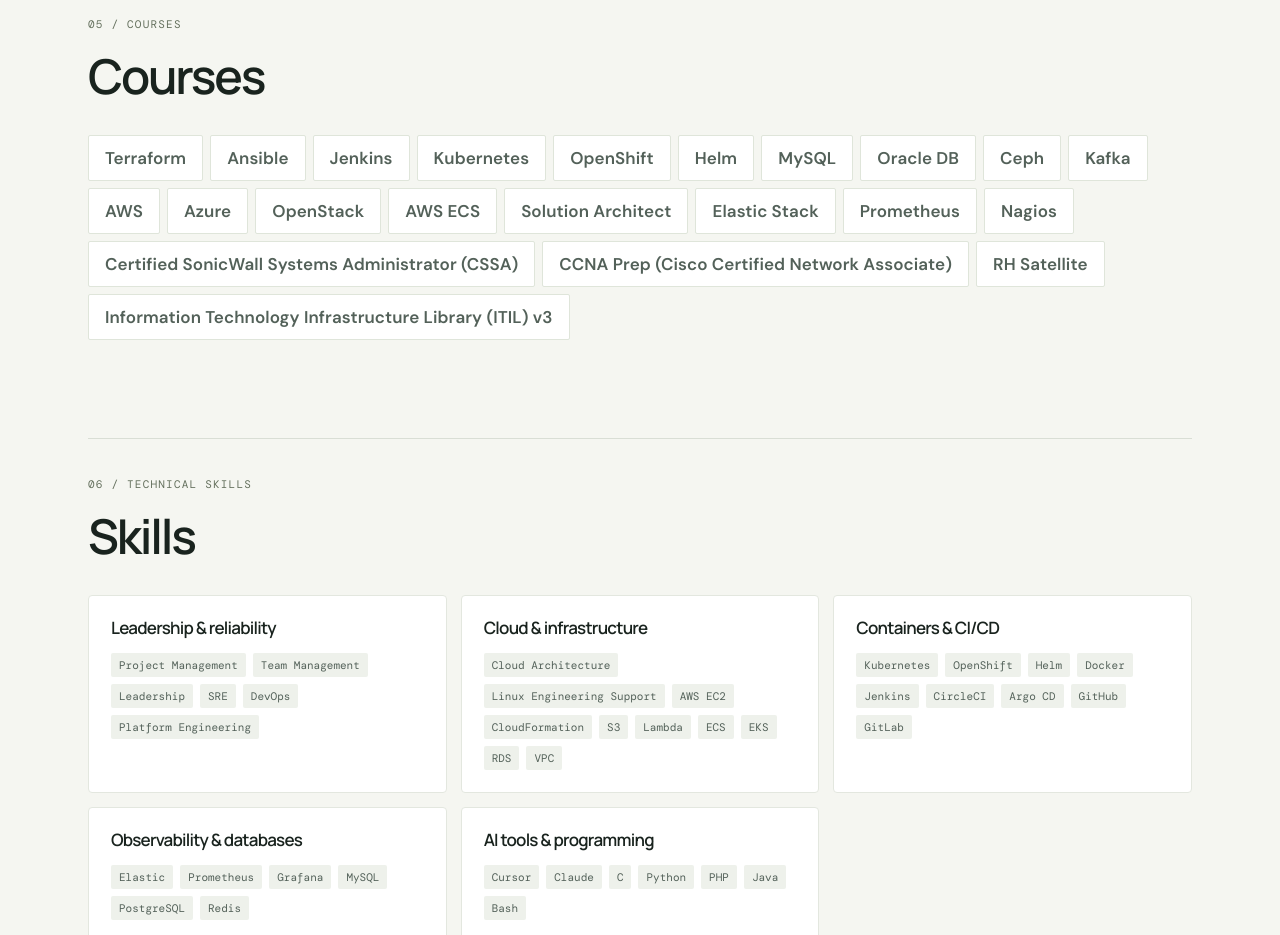
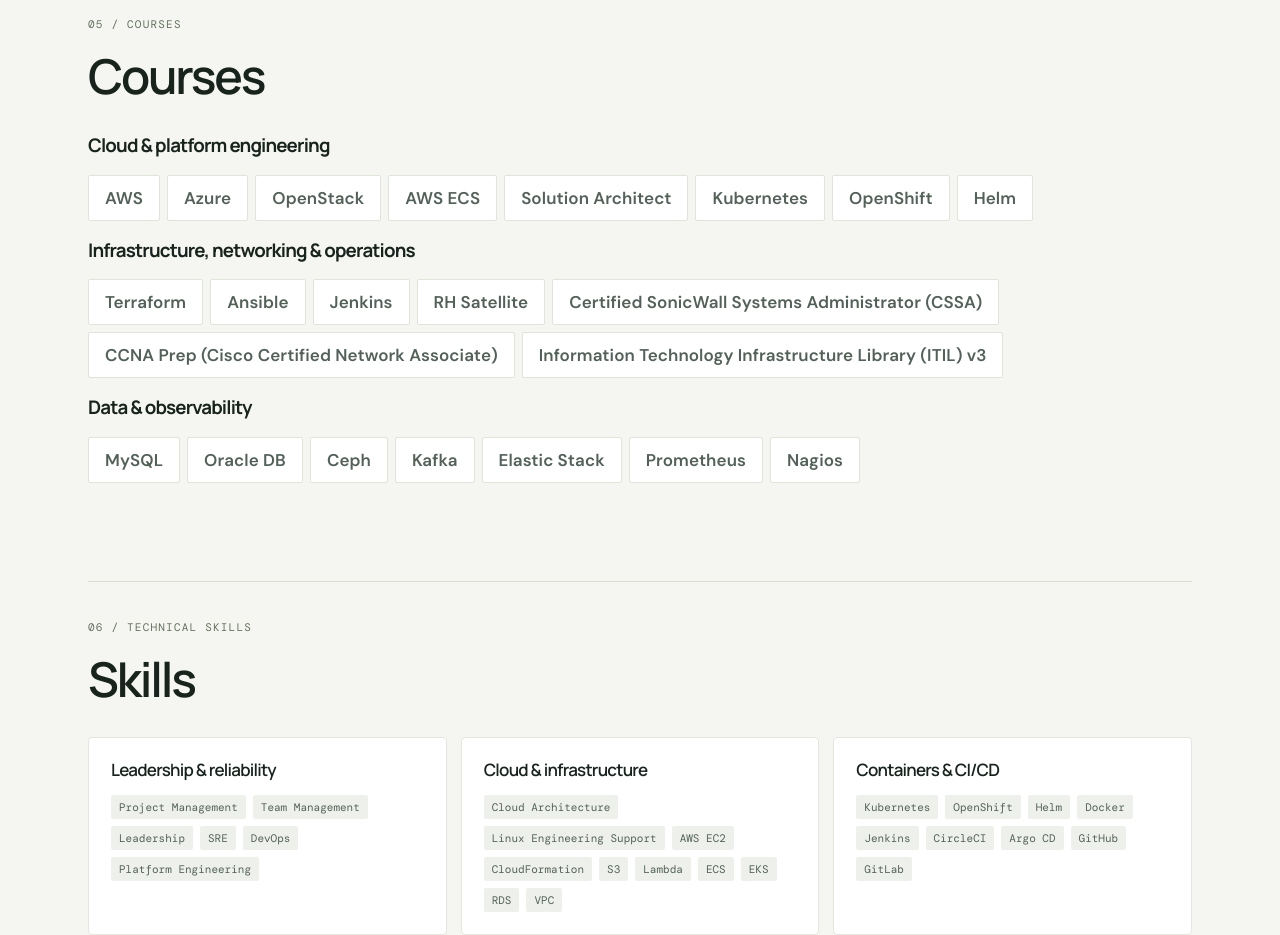
Before and after one commit to ivanht/portfolio, a plain HTML site: page index.html in a window 1280 px wide. Shown: the part 3560-4495 px from the top of the page. Drawn offline with nearby package versions, Linux system fonts and the light colour scheme.

Commit message:
Group courses by topic

```diff
--- a/index.html
+++ b/index.html
@@ -6,7 +6,7 @@
   <meta name="description" content="Selected cloud, platform engineering, reliability, and software projects.">
   <meta name="theme-color" content="#f5f6f1">
   <title>Selected Projects</title>
-  <link rel="stylesheet" href="styles.css?v=about-svg-left-20261127">
+  <link rel="stylesheet" href="styles.css?v=courses-grouped-20261127">
 </head>
 <body>
   <header class="site-header">
@@ -170,12 +170,26 @@
         <p class="eyebrow">05 / COURSES</p>
         <h2 id="courses-title">Courses</h2>
       </div>
-      <ul class="chips course-list" aria-label="Courses">
-        <li>Terraform</li><li>Ansible</li><li>Jenkins</li><li>Kubernetes</li><li>OpenShift</li><li>Helm</li>
-        <li>MySQL</li><li>Oracle DB</li><li>Ceph</li><li>Kafka</li><li>AWS</li><li>Azure</li><li>OpenStack</li>
-        <li>AWS ECS</li><li>Solution Architect</li><li>Elastic Stack</li><li>Prometheus</li><li>Nagios</li>
-        <li>Certified SonicWall Systems Administrator (CSSA)</li><li>CCNA Prep (Cisco Certified Network Associate)</li><li>RH Satellite</li><li>Information Technology Infrastructure Library (ITIL) v3</li>
-      </ul>
+      <div class="courses-grid">
+        <article class="course-category">
+          <h3>Cloud &amp; platform engineering</h3>
+          <ul class="chips course-list" aria-label="Cloud and platform engineering courses">
+            <li>AWS</li><li>Azure</li><li>OpenStack</li><li>AWS ECS</li><li>Solution Architect</li><li>Kubernetes</li><li>OpenShift</li><li>Helm</li>
+          </ul>
+        </article>
+        <article class="course-category">
+          <h3>Infrastructure, networking &amp; operations</h3>
+          <ul class="chips course-list" aria-label="Infrastructure, networking, and operations courses">
+            <li>Terraform</li><li>Ansible</li><li>Jenkins</li><li>RH Satellite</li><li>Certified SonicWall Systems Administrator (CSSA)</li><li>CCNA Prep (Cisco Certified Network Associate)</li><li>Information Technology Infrastructure Library (ITIL) v3</li>
+          </ul>
+        </article>
+        <article class="course-category">
+          <h3>Data &amp; observability</h3>
+          <ul class="chips course-list" aria-label="Data and observability courses">
+            <li>MySQL</li><li>Oracle DB</li><li>Ceph</li><li>Kafka</li><li>Elastic Stack</li><li>Prometheus</li><li>Nagios</li>
+          </ul>
+        </article>
+      </div>
     </section>
 
     <section class="project-section skills-section" id="skills" aria-labelledby="skills-title">
```
